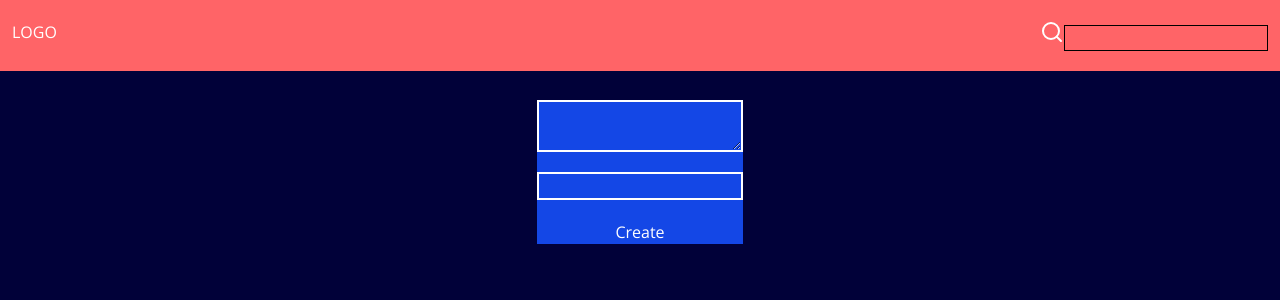
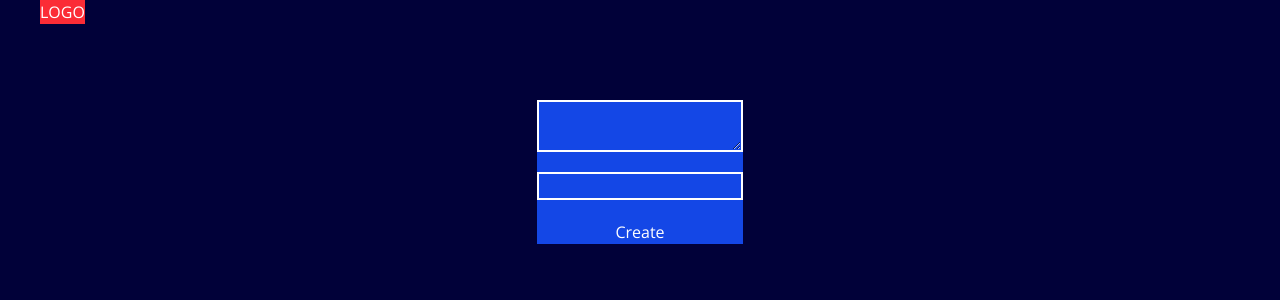
Before and after one commit to scmo-1/ShuiApp, a React (Vite) app in the folder frontend/: page /note/create in a window 1280 px wide. Shown: the top 300 px of the page. Built offline with nearby package versions, Linux system fonts and the light colour scheme.

Commit message:
add search input in NotesPage

```diff
--- a/frontend/src/components/Header.jsx
+++ b/frontend/src/components/Header.jsx
@@ -3,14 +3,8 @@ import { Search } from "lucide-react";
 
 function Header() {
   return (
-    <header className="flex justify-between px-3 py-5 fixed top-0 w-full z-99 bg-red-400">
-      <div>LOGO</div>
-      <form action="submit">
-        <button>
-          <Search />
-        </button>
-        <input type="text" className="border-1 border-black" />
-      </form>
+    <header className="fixed top-0 left-10">
+      <div className="bg-red-500">LOGO</div>
     </header>
   );
 }
--- a/frontend/src/pages/NotesPage.jsx
+++ b/frontend/src/pages/NotesPage.jsx
@@ -2,6 +2,7 @@ import React from "react";
 import Note from "../components/Note";
 import { getAllNotes, createNote } from "../utils/api";
 import { useEffect, useState } from "react";
+import { Search } from "lucide-react";
 
 function NotesPage() {
   const [items, setItems] = useState([]);
@@ -11,6 +12,12 @@ function NotesPage() {
 
   return (
     <>
+      <form action="submit">
+        <button>
+          <Search />
+        </button>
+        <input type="text" className="border-1 border-white" />
+      </form>
       <ul className="w-full flex flex-col gap-5 items-center">
         {items.length < 1 ? (
           <p>Loading</p>
```
